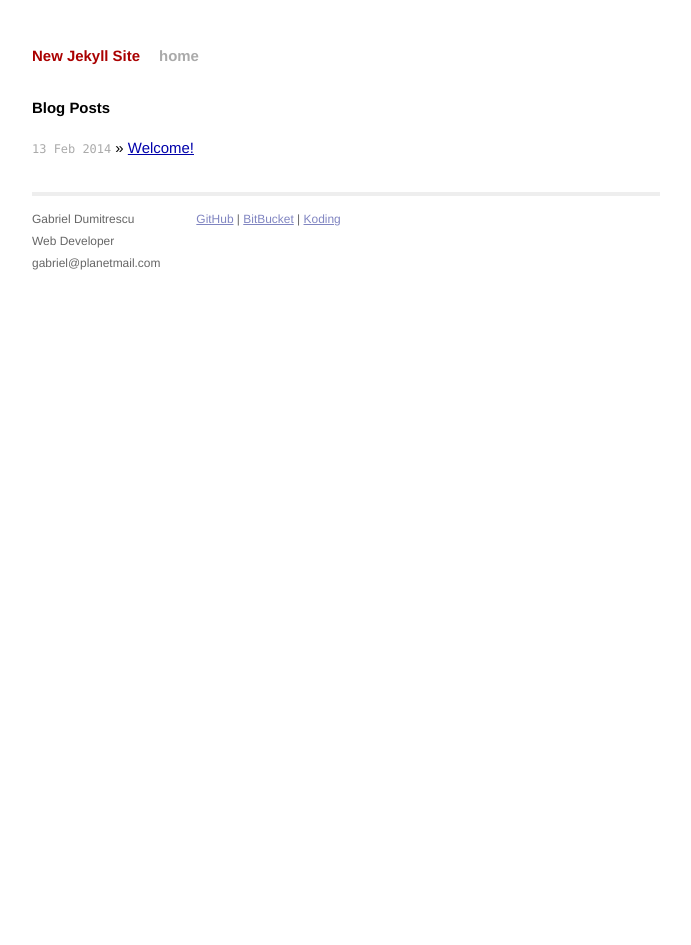
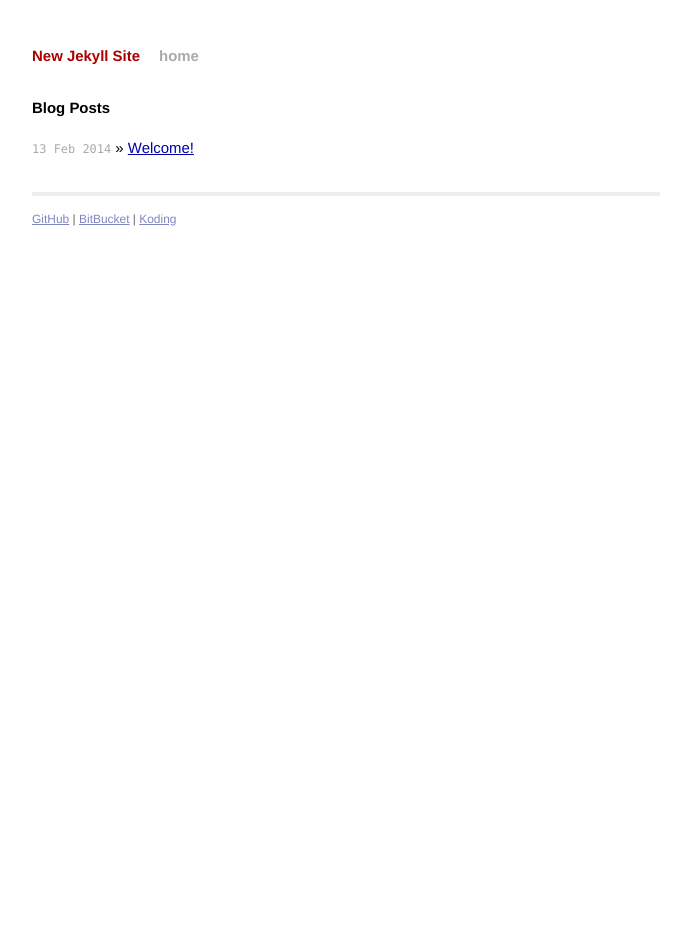
Before and after one commit to gdumitrescu/gdumitrescu.github.com, a Jekyll site: the page built from index.html, in a window 1280 px wide. Shown: the whole page, without its empty margins (294-985 px from the left). Built offline with Jekyll 4.4.1, drawn with Linux system fonts in a browser that asks for light colours.

Commit message:
Update default.html

```diff
--- a/_layouts/default.html
+++ b/_layouts/default.html
@@ -29,13 +29,6 @@
     <div class="footer">
       <div class="contact">
         <p>
-          Gabriel Dumitrescu
-          <br>Web Developer
-          <br>gabriel@planetmail.com
-        </p>
-      </div>
-      <div class="contact">
-        <p>
           <a href="https://github.com/gdumitrescu">GitHub</a> |
           <a href="https://bitbucket.org/gdumitrescu">BitBucket</a> |
           <a href="https://koding.com/gdumitrescu">Koding</a>
```
